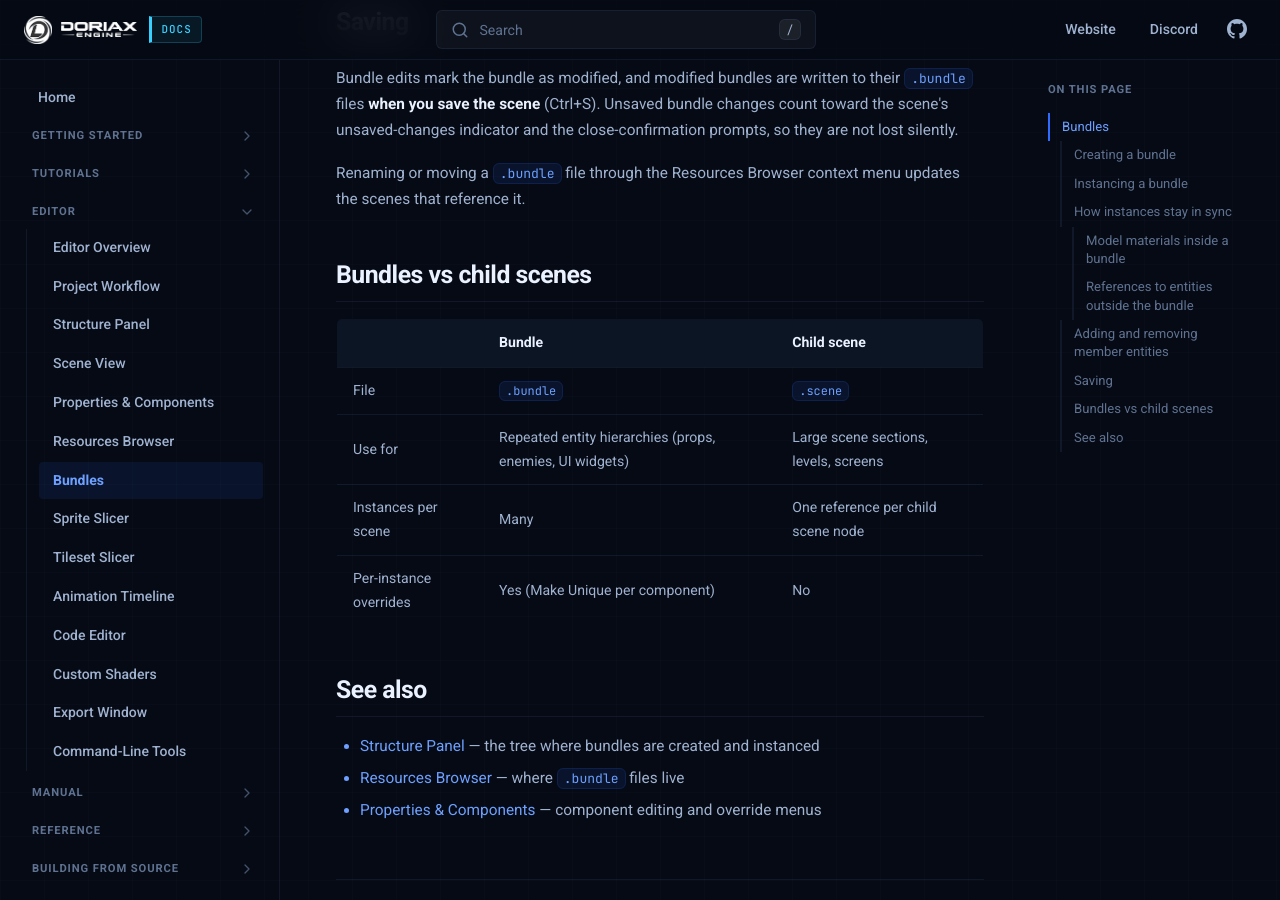
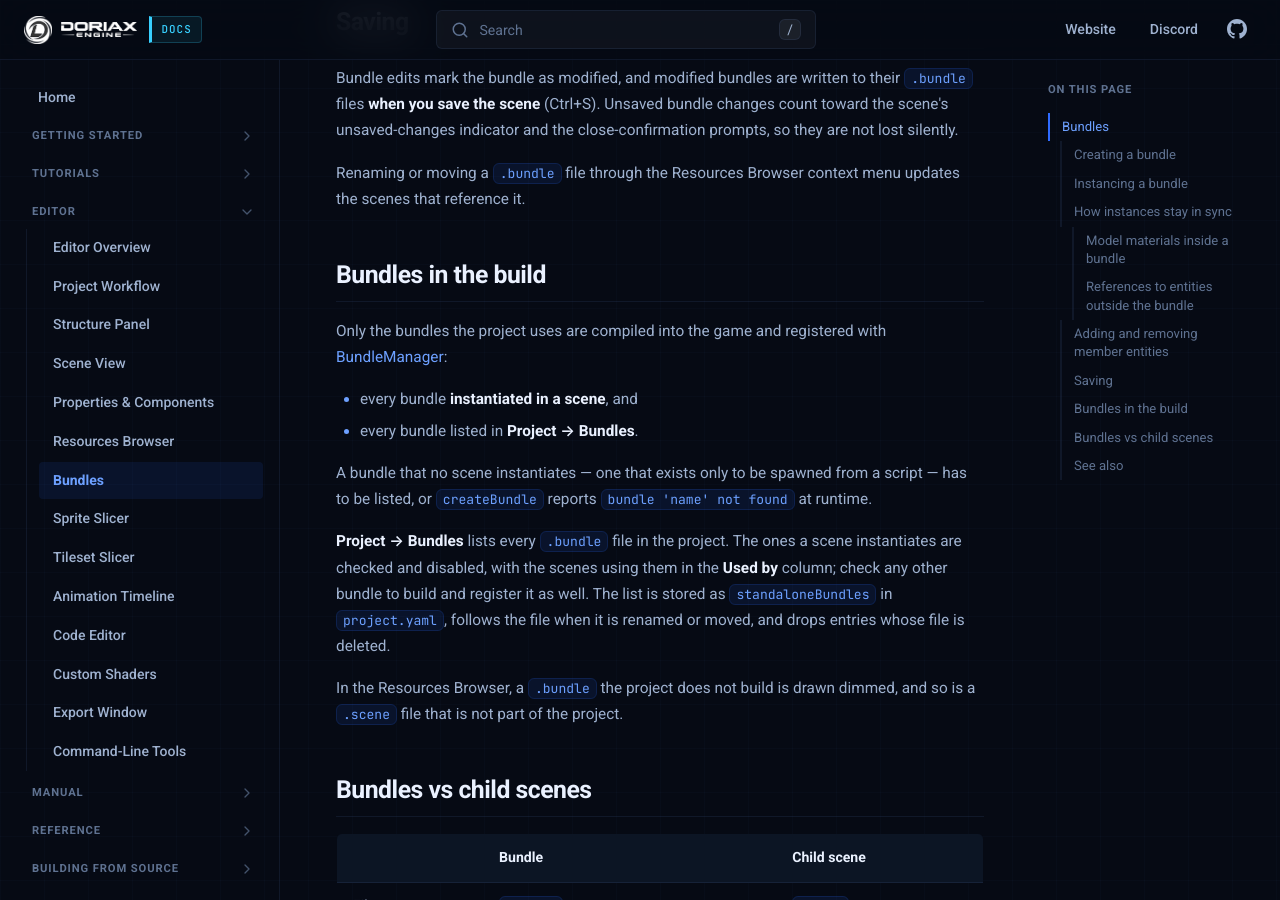
Before and after one commit to doriaxengine/doriax-docs, an MkDocs documentation site: the page built from docs/editor/bundles.md, in a window 1280 px wide and 900 px high, scrolled down 2665 px. Built offline with MkDocs 1.6.1, drawn with Linux system fonts in a browser that asks for light colours.

Commit message:
Doc bundles built without a scene instance

```diff
--- a/docs/editor/bundles.md
+++ b/docs/editor/bundles.md
@@ -104,6 +104,26 @@ they are not lost silently.
 Renaming or moving a `.bundle` file through the Resources Browser context menu updates
 the scenes that reference it.
 
+## Bundles in the build
+
+Only the bundles the project uses are compiled into the game and registered with
+[BundleManager](../reference/classes/bundlemanager.md):
+
+- every bundle **instantiated in a scene**, and
+- every bundle listed in **Project → Bundles**.
+
+A bundle that no scene instantiates — one that exists only to be spawned from a script —
+has to be listed, or `createBundle` reports `bundle 'name' not found` at runtime.
+
+**Project → Bundles** lists every `.bundle` file in the project. The ones a scene
+instantiates are checked and disabled, with the scenes using them in the **Used by**
+column; check any other bundle to build and register it as well. The list is stored as
+`standaloneBundles` in `project.yaml`, follows the file when it is renamed or moved, and
+drops entries whose file is deleted.
+
+In the Resources Browser, a `.bundle` the project does not build is drawn dimmed, and so
+is a `.scene` file that is not part of the project.
+
 ## Bundles vs child scenes
 
 | | Bundle | Child scene |
```
Also changed, not shown: docs/editor/project-workflow.md (+4 -1 lines), docs/editor/resources.md (+5 -0 lines), docs/manual/scenes-and-entities.md (+4 -2 lines), docs/reference/classes/bundlemanager.md (+7 -3 lines).
